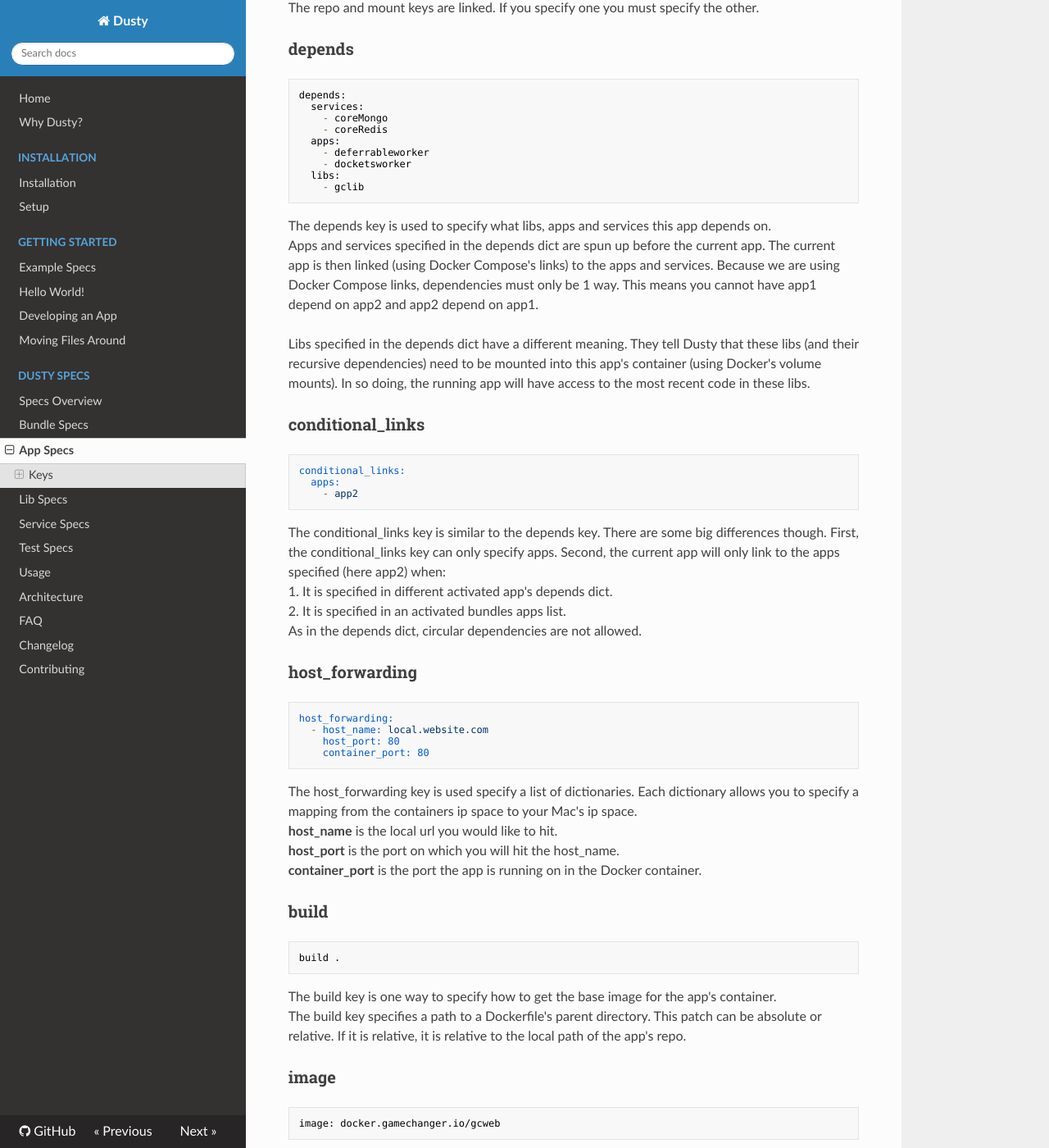
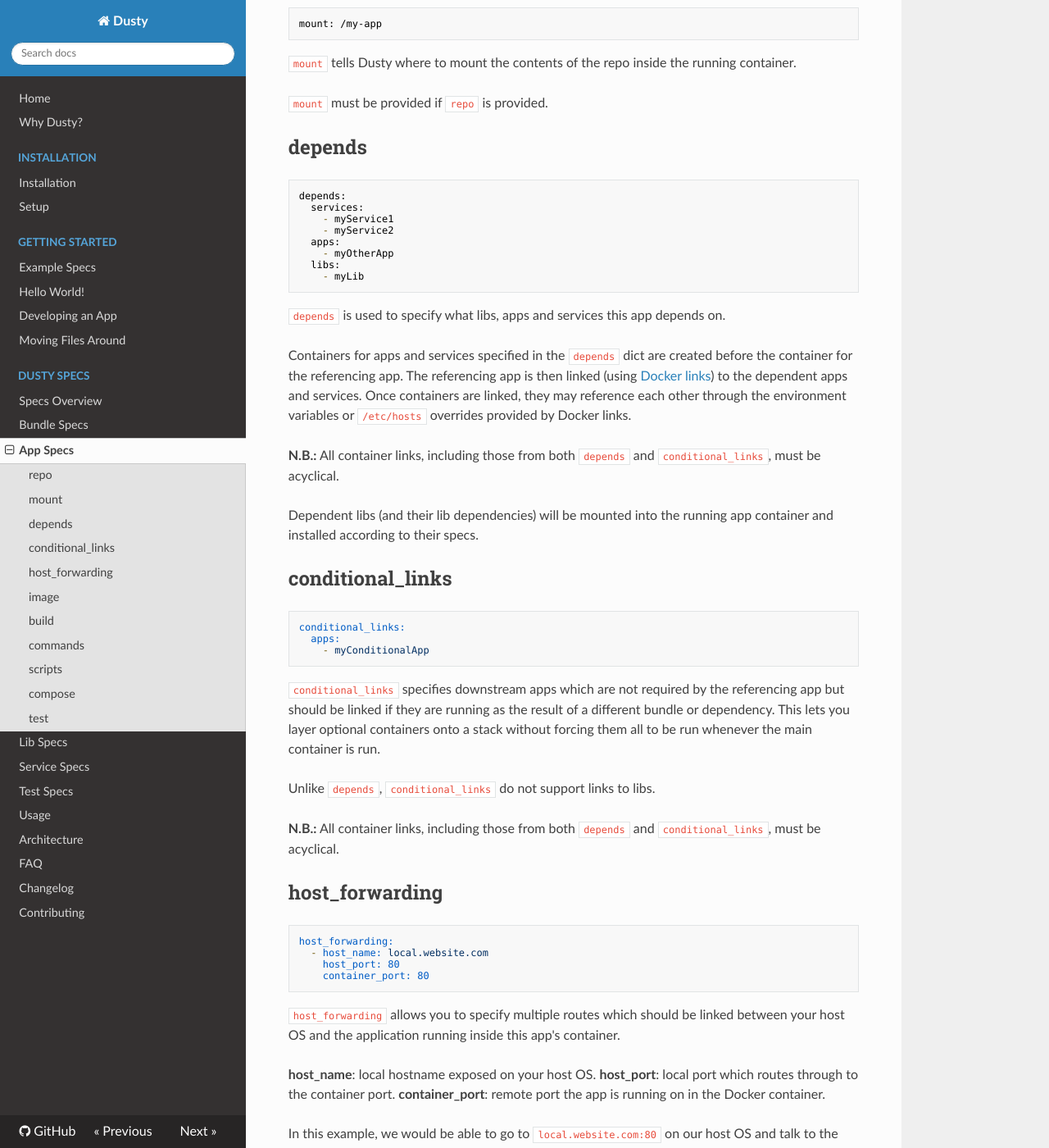
Before and after one commit to gamechanger/dusty, an MkDocs documentation site: the page built from docs/specs/app-specs.md, in a window 1280 px wide and 1400 px high, scrolled down 662 px. Shown: the whole window at 82% size. Built offline with MkDocs 1.6.1, drawn with Linux system fonts in a browser that asks for light colours; nearby versions of some CDN libraries; old or Windows-style settings are respelled for this version of MkDocs; some of the changed text lies outside the part shown.

Commit message:
Specs docs TLC

````diff
--- a/docs/specs/app-specs.md
+++ b/docs/specs/app-specs.md
@@ -1,120 +1,186 @@
-# Dusty App Specs
-These specs are used to specify apps for you local environment. They should go in the apps folder in your specs repo.
+# App Specs
 
-## Keys
+Apps define running containers based on source code under your control. App specs tell
+Dusty how to run this container, including any dependencies the app may have on other
+apps, services, or libs. You can also specify common scripts and testing commands for
+an app in its spec.
 
-### repo
+By default, Dusty manages the source for an app for you and keeps it up to date automatically.
+You can tell Dusty to use your own locally checked out copy of the source using `dusty repos`.
+
+## repo
+
 ```
-repo: github.com/gamechanger/app1
-repo: /Users/dusty/app1
+repo: github.com/my-org/my-app
+  -or-
+repo: /Users/myuser/my-app
 ```
-This repo key is used to specify a local or remote GitHub repo where the code for the app lives.
 
-### mount
+`repo` specifies the repo containing the source for an app. By default, Dusty manages this
+repo for you and will keep its local copy up to date. Once a repo is defined in an active spec,
+it can be controlled using the `dusty repos` command.
+
+Repos can be specified using either a URL or an absolute path to a Git repo on your local filesystem.
+
+## mount
+
 ```
-mount: /gc/app1
+mount: /my-app
 ```
-The mount key is used to specify where in the container's file system to mount the code specified by the repo key.  The mounting is done using Docker's volume mounts. <br />
-Using the image and mount keys specified above, the code specified in `/Users/dusty/app1` on your Mac will be visible in your container at `/gc/app1`.<br />
-The repo and mount keys are linked.  If you specify one you must specify the other.<br />
 
+`mount` tells Dusty where to mount the contents of the repo inside the running container.
 
-### depends
+`mount` must be provided if `repo` is provided.
+
+## depends
+
 ```
 depends:
   services:
-    - coreMongo
-    - coreRedis
+    - myService1
+    - myService2
   apps:
-    - deferrableworker
-    - docketsworker
+    - myOtherApp
   libs:
-    - gclib
+    - myLib
 ```
-The depends key is used to specify what libs, apps and services this app depends on.<br />
-Apps and services specified in the depends dict are spun up before the current app. The current app is then linked (using Docker Compose's links) to the apps and services. Because we are using Docker Compose links, dependencies must only be 1 way.  This means you cannot have app1 depend on app2 and app2 depend on app1.
 
-Libs specified in the depends dict have a different meaning.  They tell Dusty that these libs (and their recursive dependencies) need to be mounted into this app's container (using Docker's volume mounts).  In so doing, the running app will have access to the most recent code in these libs.
+`depends` is used to specify what libs, apps and services this app depends on.
 
-### conditional_links
+Containers for apps and services specified in the `depends` dict are created before the container
+for the referencing app. The referencing app is then linked (using [Docker links](https://docs.docker.com/userguide/dockerlinks/))
+to the dependent apps and services. Once containers are linked, they may reference each other through
+the environment variables or `/etc/hosts` overrides provided by Docker links.
+
+**N.B.:** All container links, including those from both `depends` and `conditional_links`, must be acyclical.
+
+Dependent libs (and their lib dependencies) will be mounted into the running app container and
+installed according to their specs.
+
+## conditional_links
+
 ```
 conditional_links:
   apps:
-    - app2
+    - myConditionalApp
 ```
-The conditional_links key is similar to the depends key. There are some big differences though. First, the conditional_links key can only specify apps. Second, the current app will only link to the apps specified (here app2) when: <br/>
-1. It is specified in different activated app's depends dict. <br/>
-2. It is specified in an activated bundles apps list. <br/>
-As in the depends dict, circular dependencies are not allowed.
 
-### host_forwarding
+`conditional_links` specifies downstream apps which are not required by the referencing app but
+should be linked if they are running as the result of a different bundle or dependency. This lets
+you layer optional containers onto a stack without forcing them all to be run whenever the main
+container is run.
+
+Unlike `depends`, `conditional_links` do not support links to libs.
+
+**N.B.:** All container links, including those from both `depends` and `conditional_links`, must be acyclical.
+
+## host_forwarding
+
 ```
 host_forwarding:
   - host_name: local.website.com
     host_port: 80
     container_port: 80
 ```
-The host_forwarding key is used specify a list of dictionaries.  Each dictionary allows you to specify a mapping from the containers ip space to your Mac's ip space.<br />
-**host_name** is the local url you would like to hit.<br />
-**host_port** is the port on which you will hit the host_name.<br />
-**container_port** is the port the app is running on in the Docker container.<br />
 
-### build
+`host_forwarding` allows you to specify multiple routes which should be linked between your host OS
+and the application running inside this app's container.
+
+**host_name**: local hostname exposed on your host OS.
+**host_port**: local port which routes through to the container port.
+**container_port**: remote port the app is running on in the Docker container.
+
+In this example, we would be able to go to `local.website.com:80` on our host OS and talk to
+the process inside this app's container on port 80.
+
+## image
+
 ```
-build .
+image: ubuntu:15.04
 ```
-The build key is one way to specify how to get the base image for the app's container. <br />
-The build key specifies a path to a Dockerfile's parent directory. This patch can be absolute or relative. If it is relative, it is relative to the local path of the app's repo.<br />
-### image
+
+`image` specifies a Docker image on which to base the container which will run this
+app. If the image does not exist locally, Dusty will pull it.
+
+Either `build` or `image` must be supplied in the spec. They cannot both be supplied.
+
+## build
+
 ```
-image: docker.gamechanger.io/gcweb
+build: .
 ```
-The image key is the other way to specify how to get the base image for the app's container.<br />
-The image key is a local or remote image.  Dusty (using Docker Compose) will attempt to pull the image if it is not found locally.
 
-The image and build keys are linked. One, but not both, must be specified. Both are direct mappings to Docker Compose's yml spec.<br />
+`build` specifies a directory containing a Dockerfile on the host OS which will be used
+to build a new image to serve as the base image for this app's container.
 
-### commands
+This path can be absolute or relative. If it is relative, it is relative to repo directory
+on the host OS.
+
+Either `build` or `image` must be supplied in the spec. They cannot both be supplied.
+
+## commands
+
 ```
 commands:
   once:
-    - apt-get update &
+    - apt-get update
+    - apt-get install -qy python
   always:
     - python manage.py runserver --noreload
 ```
-The commands key is used to specify a list of once and always commands.  These commands are run at different times in the container's life cycle.<br />
-The once commands will only be run the first time a container is started. This mainly occurs if you are running `dusty up`.<br />
-The always commands are run every time the app restarts. This includes on `dusty up` and `dusty restart <app_name>`.<br />
-Two sets of commands allows you to do the heavy work of installation in the once command. This frees your restart commands to be very fast and responsive.<br />
-We save the logs of these commands inside the app's container at `/var/log/dusty_always.log` and `/var/log/dusty_once.log`.<br />
 
-### scripts
+`commands` define scripts that are run at various points in a container's lifecycle. Two sub-commands are
+supported: `once` and `always`.
+
+`once`: Runs only the first time a container is started. Generally, this is run during a `dusty up`.
+`always`: Runs every time the container is started, *after* the `once` script has run if it is the first time.
+The `always` script must run the application's main process.
+
+Generally, you will want to do expensive setup operations like installs inside `once`, then start your
+application inside of `always`.
+
+The output of these commands is logged inside the app's container at `/var/log/dusty_always.log` and `/var/log/dusty_once.log`.
+
+## scripts
+
 ```
 scripts:
-    - name: grunt
-      description: Build assets compiled by Grunt (CSS, JS, that sort of thing)
-      command:
-        - /gc/gcweb/grunt/node_modules/.bin/grunt build
+  - name: grunt
+    description: Build assets compiled by Grunt (CSS, JS, that sort of thing)
+    command:
+      - grunt build
 ```
-The scripts key is used to specify a list of scripts that can be run in each container.<br />
-**name** specifies how you would call the the script. If the current spec is for app1, I could execute the following script:<br />
-`dusty scripts app1 grunt` <br/>
-Scripts can accept arguments.  Arguments will be passed through to the final command specified by the command key.<br />
 
-### compose
+`scripts` allows you to specify scripts that can be run inside the app's container. This is useful
+for sharing common functionality across all users of the specs.
+
+The `dusty scripts` command is used for introspection and execution of available scripts.
+
+Scripts can accept arguments at runtime through the `dusty scripts` command.  Arguments are passed through
+to the final command specified by the `command` list.
+
+## compose
+
 ```
 compose:
   environment:
-    gcenv: local
-    MONGO_URI: coreMongo
-    REDIS_HOST: coreRedis
+    APP_ENVIRONMENT: local
+    MONGO_HOST: persistentMongo
 ```
-The compose key is a direct mapping to the keys specified in the [Docker Compose yml spec](https://docs.docker.com/compose/yml/).<br />
-The yml seen above will set the variables defined in the app container's environment.<br />
 
-### test
+Dusty uses Docker Compose to create and manage containers. The `compose` key allows you to
+override any of the values passed through to Docker Compose at runtime.
+
+For more information on what you can override through this key, please see
+the [Docker Compose specification](https://docs.docker.com/compose/yml/).
+
+## test
+
 ```
 test:
-    ...
+  ...
 ```
-Apps contain the test key.  To find out more about the testing spec, visit the [testing spec page](./test-specs.md).
+
+The `test` key contains information on how to run tests for an application. Once specified,
+tests may be run with the `dusty test` command. To find out more about the testing spec,
+see the [testing spec page](./test-specs.md).
````
Also changed, not shown: docs/specs/bundle-specs.md (+22 -10 lines), docs/specs/index.md (+1 -1 lines), docs/specs/lib-specs.md (+52 -13 lines), docs/specs/service-specs.md (+6 -3 lines), docs/specs/test-specs.md (+95 -20 lines).
